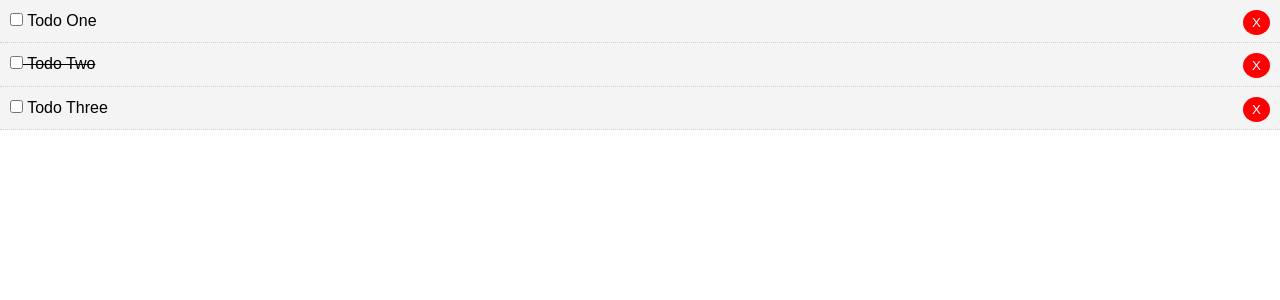
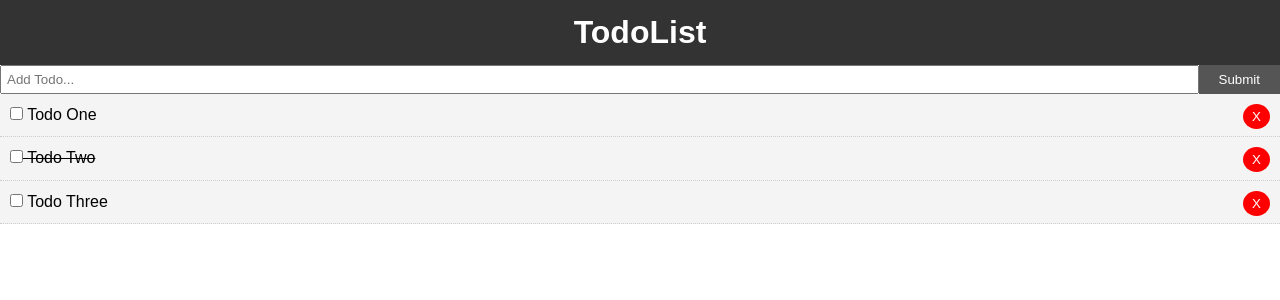
Before and after one commit to shubham-pal/todoList, a Vue app: page / in a window 1280 px wide. Shown: the top 300 px of the page. Built offline with nearby package versions, Linux system fonts and the light colour scheme.

Commit message:
header and addTodo

```diff
--- a/src/App.vue
+++ b/src/App.vue
@@ -1,16 +1,22 @@
 <template>
   <div id="app">
+    <Header />
+    <AddTodo />
     <Todos v-bind:todos="todos" v-on:del-todo="deleteTodo" />
   </div>
 </template>
 
 <script>
+import Header from './components/layout/Header.vue';
 import Todos from './components/Todos.vue';
+import AddTodo from './components/AddTodo.vue';
 
 export default {
   name: 'app',
   components: {
     Todos,
+    Header,
+    AddTodo,
   },
   data() {
     return {
@@ -52,4 +58,17 @@ body {
   font-family: Arial, Helvetica, sans-serif;
   line-height: 1.4;
 }
+
+.btn {
+  display: inline-block;
+  border: none;
+  background: #555;
+  color: #fff;
+  padding: 7px 20px;
+  cursor: pointer;
+}
+
+.btn-hover {
+  background: #666;
+}
 </style>
--- /dev/null
+++ b/src/components/AddTodo.vue
@@ -0,0 +1,30 @@
+<template>
+    <div>
+        <form>
+            <input type="text" v-model="title" name="title" placeholder="Add Todo...">
+            <input type="submit" value="Submit" class="btn">
+        </form>
+    </div>
+</template>
+
+<script>
+export default {
+  name: 'AddTodo',
+  data() {
+    return {
+      title: '',
+    };
+  },
+};
+</script>
+
+<style scoped>
+form {
+    display: flex;
+}
+
+input[type='text'] {
+    flex: 10;
+    padding: 5px;
+}
+</style>
--- /dev/null
+++ b/src/components/layout/Header.vue
@@ -0,0 +1,25 @@
+<template>
+    <header class="header">
+        <h1>TodoList</h1>
+    </header>
+</template>
+
+<script>
+export default {
+  name: 'Header',
+};
+</script>
+
+<style scoped>
+.header {
+    background: #333;
+    color: #fff;
+    text-align: center;
+    padding: 10px;
+}
+
+.header a {
+    color: #fff;
+    padding-right: 5px;
+}
+</style>
```
